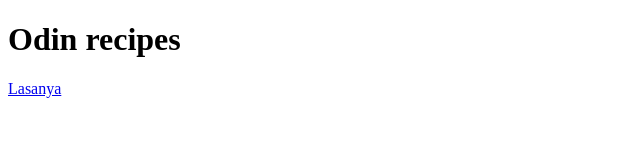
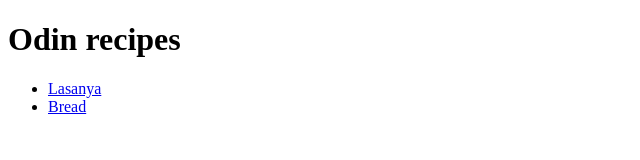
Before and after one commit to juliengitgit/odin-recipes, a plain HTML site: page index.html in a window 1280 px wide. Shown: the whole page, without its empty margins (0-640 px from the left). Drawn offline with Linux system fonts and the light colour scheme.

Commit message:
add link to index.html of bread recipe

```diff
--- a/index.html
+++ b/index.html
@@ -7,6 +7,9 @@
 </head>
 <body>
     <h1>Odin recipes</h1>
-    <a href="recipes/lasagna.html">Lasanya</a>
+    <ul>
+        <li><a href="recipes/lasagna.html">Lasanya</a></li>
+        <li><a href="recipes/bread.html">Bread</a></li>
+    </ul>
 </body>
 </html>
```
